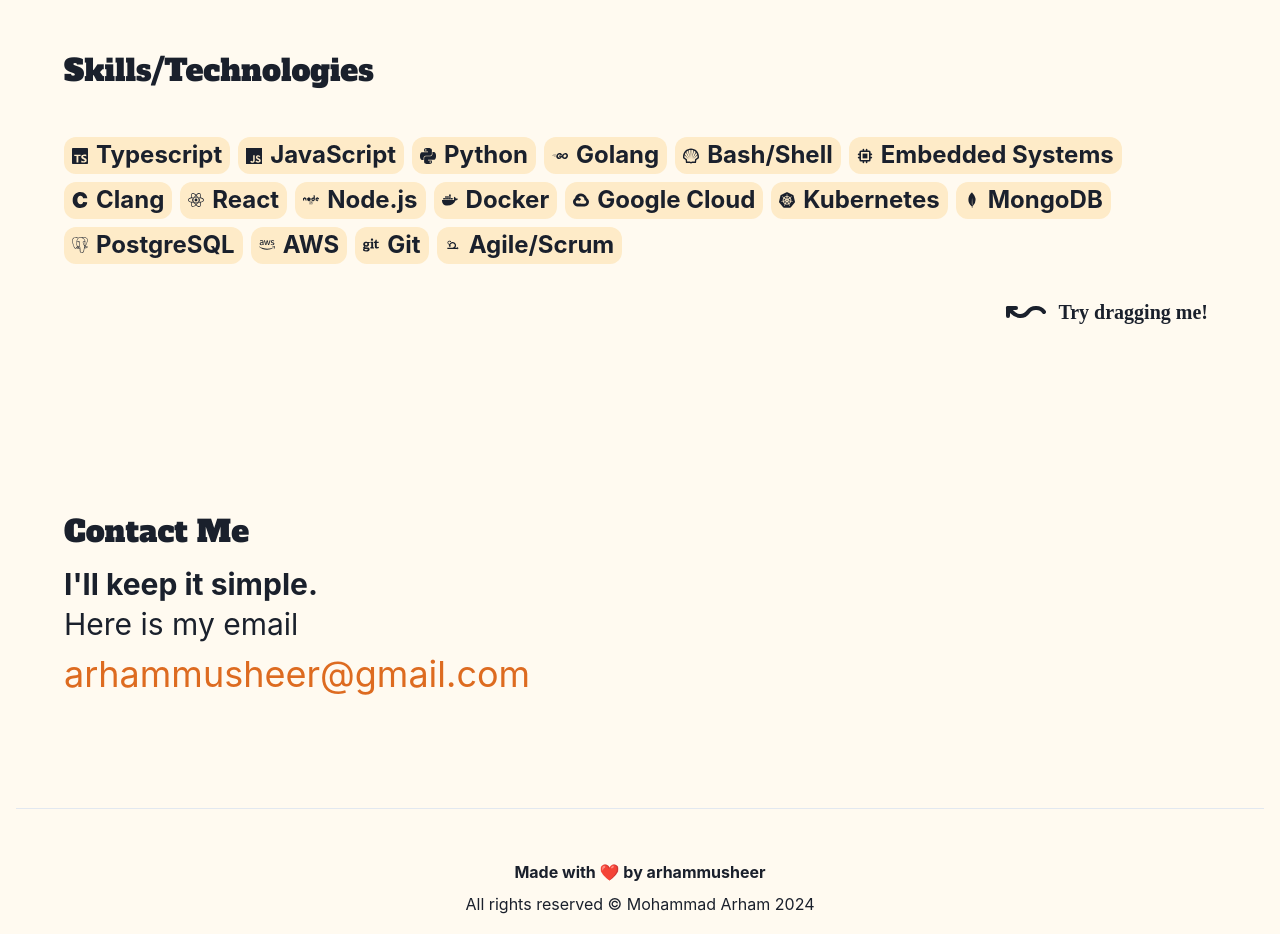
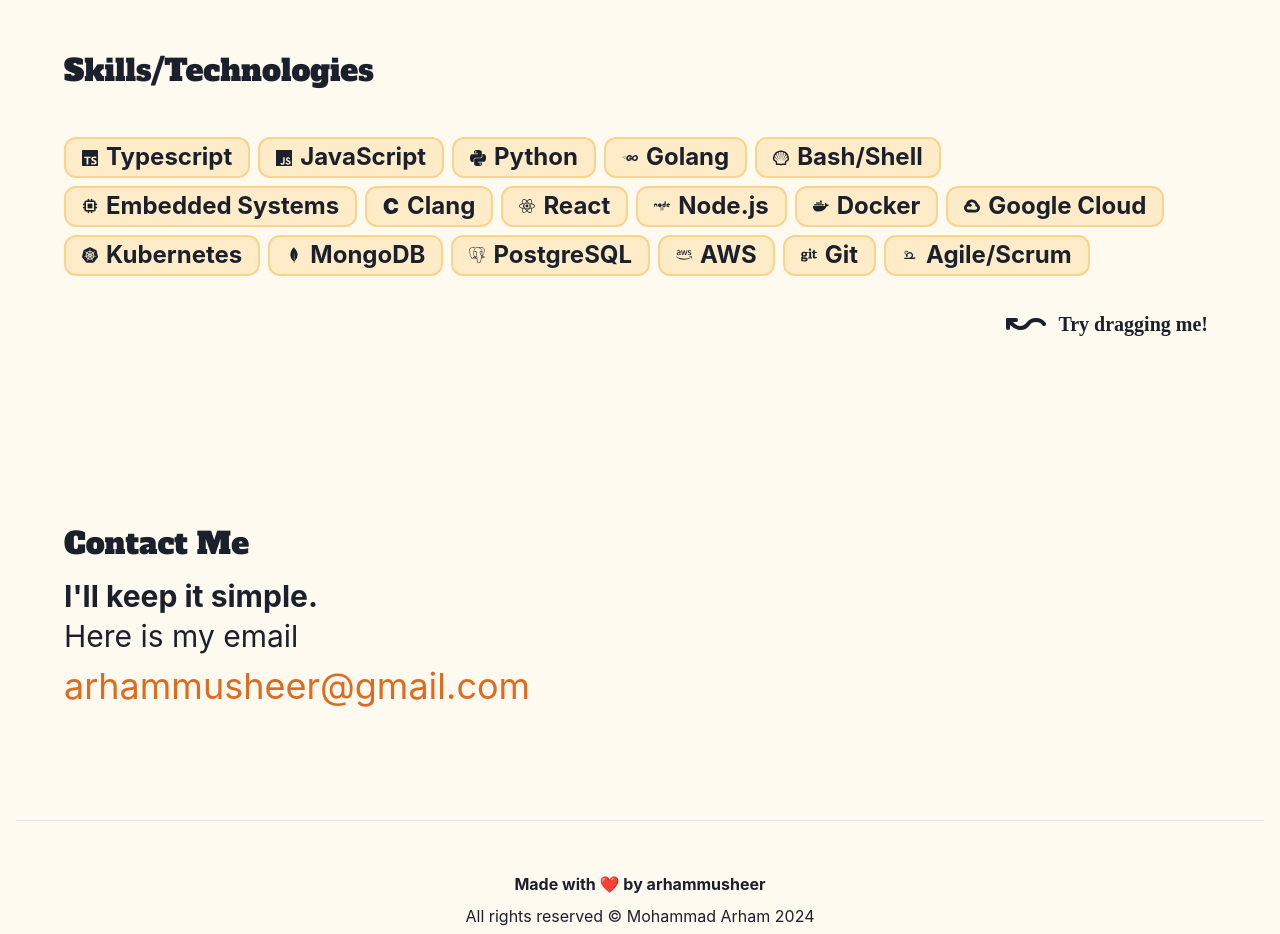
Before and after one commit to arhammusheer/croissant.one, a React (Vite) app: page / in a window 1280 px wide. Shown: the part 4380-5314 px from the top of the page. Built offline with nearby package versions, Linux system fonts and the light colour scheme; a web font is replaced by a local one.

Commit message:
Refactor skill component styling

```diff
--- a/src/pages/Home/components/Skills.tsx
+++ b/src/pages/Home/components/Skills.tsx
@@ -115,10 +115,12 @@
       <Stack
         direction={"row"}
         align={"center"}
-        bg={useColorModeValue("brand.100", "gray.900")}
-        px={2}
+        bg={useColorModeValue("brand.100", "brand.900")}
+        px={4}
         py={1}
         borderRadius={"xl"}
+        border={"2px"}
+        borderColor={useColorModeValue("brand.200", "brand.800")}
       >
         {icon && <Icon as={icon} />}
         <Heading as={"h3"} fontSize={"2xl"}>
```
